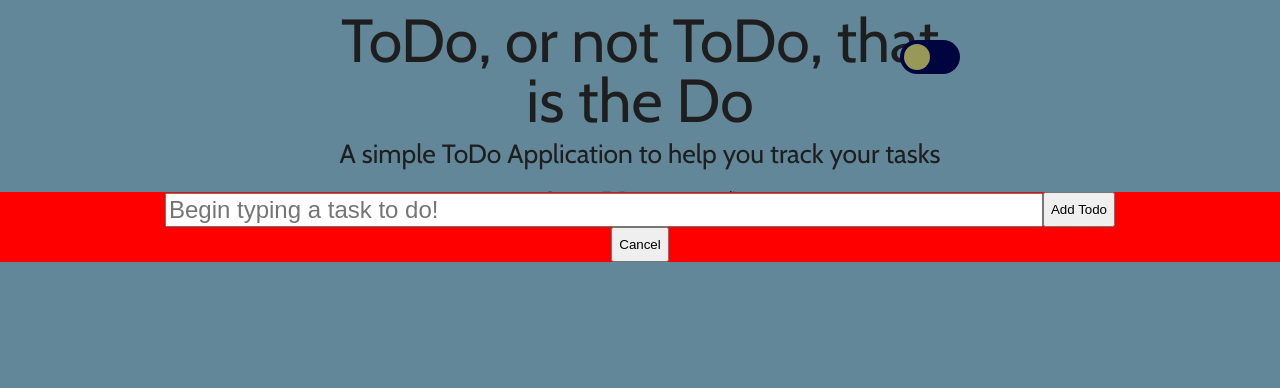
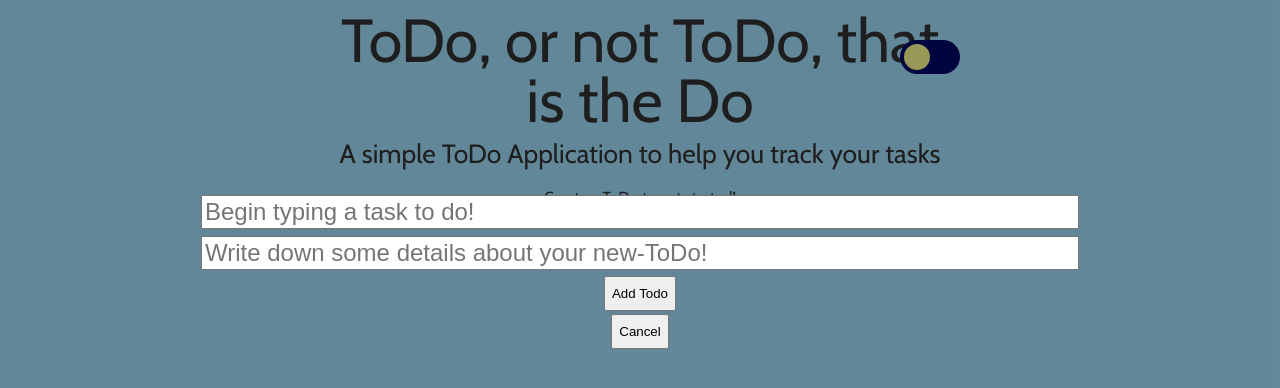
Before and after one commit to atcriteria/ToDoFrontEnd, a React (Create React App) app: page / in a window 1280 px wide. Both pictures are taken after a click on the button "Create ToDo". Shown: the top 388 px of the page. Built offline with nearby package versions, Linux system fonts and the light colour scheme.

Commit message:
successfully integrated the modal design to allow users to create a ToDo with both a title and description, set the description to appear when hovering the ToDo in its current iteration

```diff
--- a/src/App.js
+++ b/src/App.js
@@ -4,7 +4,6 @@ import { useState } from 'react';
 import Header from './components/Header';
 import Board from './components/Board';
 import CreateTodo from './components/CreateTodo';
-import Modal from './components/Modal';
 
 const initialValues = {
   todos: [],
@@ -19,12 +18,10 @@ function App() {
   } else {
     document.documentElement.classList.add(`dark`);
   }
-  console.log(document.documentElement.classList)
 
   const addTodo = todo => {
     let working = state.todos
     working.push(todo)
-    console.log(working)
     return(setState({
       ...state,
       todos: working
@@ -66,7 +63,6 @@ function App() {
     <div className={(state.lights) ? "App" : "App dark-font"} >
       <Header lights={state.lights} setLights={setLights} />
       <Board todos={state.todos} moveTodoUp={moveTodoUp} removeTodo={removeTodo} />
-      {/* <Modal addTodo={addTodo} /> */}
       <CreateTodo addTodo={addTodo} />
     </div>
   );
--- a/src/components/Modal.js
+++ b/src/components/Modal.js
@@ -1,7 +1,8 @@
 import { useState } from 'react';
 
 const initialValues = {
-    todoInput: ""
+    todoTitle: "",
+    todoDescription: ""
 }
 
 export default function Modal({addTodo, toggleVisible}){
@@ -17,14 +18,13 @@ export default function Modal({addTodo, toggleVisible}){
 
     const handleSubmit = e => {
         e.preventDefault()
-        if(state.todoInput === undefined || state.todoInput === ""){
+        if(state.todoTitle === undefined || state.todoTitle === ""){
+            alert("You must enter a title before you can create a ToDo!!")
             return
         }
-        addTodo(state.todoInput)
-        return(setState({
-            ...state,
-            todoInput: ""
-        }))
+        addTodo(state)
+        setState(initialValues)
+        toggleVisible(e)
     }
 
     return(
@@ -32,9 +32,9 @@ export default function Modal({addTodo, toggleVisible}){
             <div className="Modal-Container">
                 { (!state.todoInput) ? "" : <p>"{state.todoInput}"</p> }
                 <form onSubmit={handleSubmit} >
-                    <label>
-                        <input type="text" name="todoInput" value={state.todoInput} onChange={handleChange} size="60" placeholder="Begin typing a task to do!" />
-                    </label>
+                    <input required type="text" name="todoTitle" value={state.todoInput} onChange={handleChange} size="60" placeholder="Begin typing a task to do!" />
+                    <input type="text" name="todoDescription" value={state.todoDescription}
+                    onChange={handleChange} size="60" placeholder="Write down some details about your new-ToDo!" />
                     <button type="submit">Add Todo</button>
                 </form>
                 <button onClick={toggleVisible}>Cancel</button>
--- a/src/components/Todo.js
+++ b/src/components/Todo.js
@@ -19,8 +19,8 @@ export default function Todo({todo, ind, moveTodoUp, removeTodo}){
             <button className="btn-complete">
                 <IconCheckCircle />
             </button>
-            <span>
-                {todo}
+            <span title={`Description: ${todo.todoDescription}`}>
+                {todo.todoTitle}
             </span>
             <button className="btn-delete" onClick={deleteTodo}>
                 <IconDelete />
--- a/src/input.scss
+++ b/src/input.scss
@@ -182,6 +182,14 @@ input[type="text"] {
     background-color: rgba(0,0,0,0.4); /* Black w/ opacity */
 }
 .Modal-Container {
-    background-color: red;
     margin: 15% auto 0 auto;
 }
+.Modal-Container form {
+    display: flex;
+    flex-direction: column;
+    justify-content: center;
+    align-items: center;
+}
+.Modal-Container form input, .Modal-Container form button {
+    margin: .25% 0;
+}
--- a/src/main.css
+++ b/src/main.css
@@ -183,8 +183,18 @@ input[type=text] {
 }
 
 .Modal-Container {
-  background-color: red;
   margin: 15% auto 0 auto;
 }
 
+.Modal-Container form {
+  display: flex;
+  flex-direction: column;
+  justify-content: center;
+  align-items: center;
+}
+
+.Modal-Container form input, .Modal-Container form button {
+  margin: 0.25% 0;
+}
+
 /*# sourceMappingURL=main.css.map */
```
Also changed, not shown: 1 other file (tests, documents, lock files or other folders).
